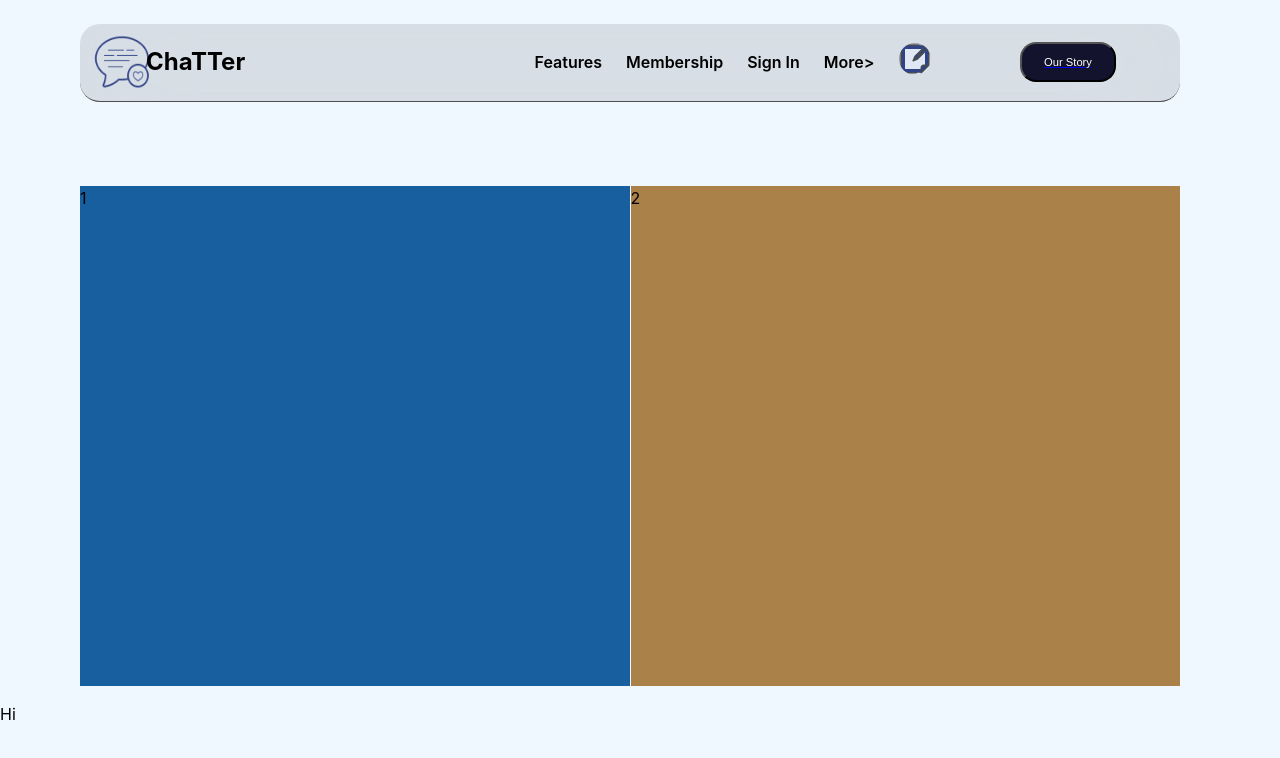
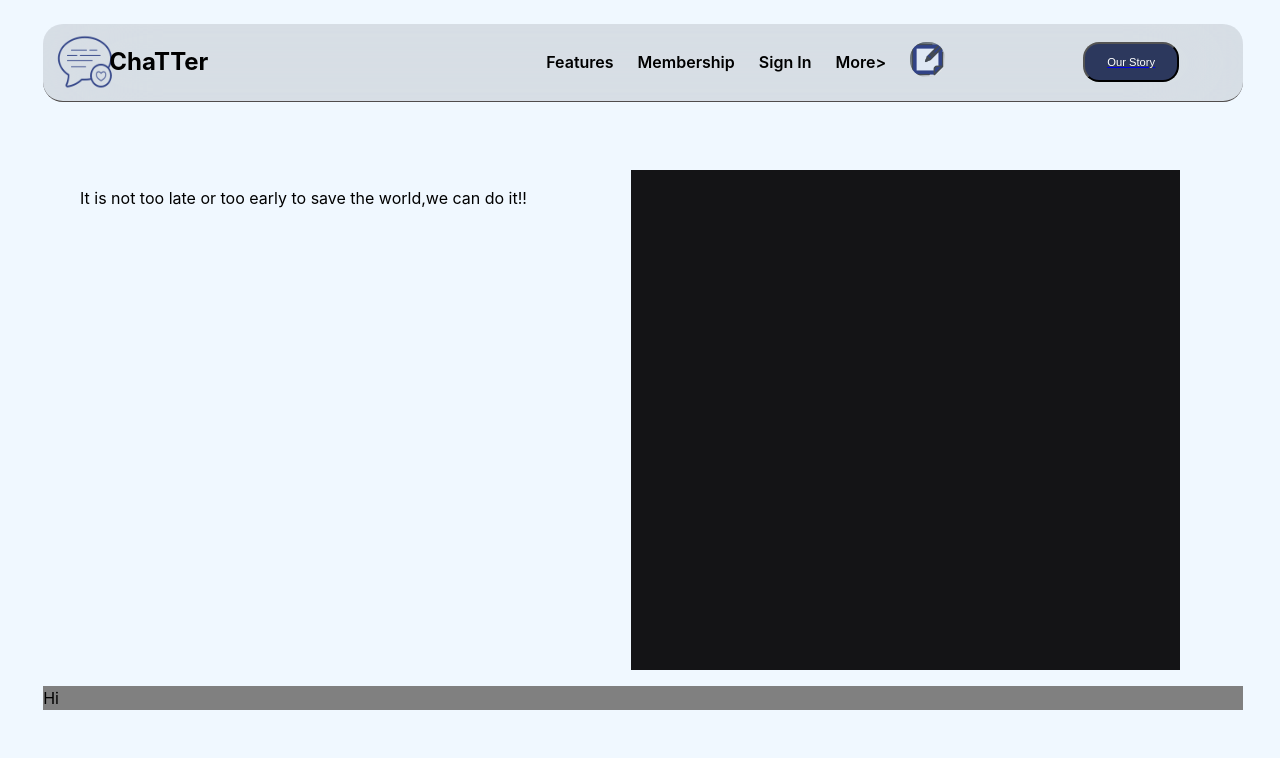
Before and after one commit to Kechi-Kenneth/Chatter-App, a React (Vite) app: page / in a window 1280 px wide. Shown: the top 758 px of the page. Built offline with nearby package versions, Linux system fonts and the light colour scheme.

Commit message:
paragraphs

```diff
--- a/package.json
+++ b/package.json
@@ -12,10 +12,12 @@
   "dependencies": {
     "@types/react-router-dom": "^5.3.3",
     "@types/react-tooltip": "^4.2.4",
+    "@types/styled-components": "^5.1.34",
     "react": "^18.3.1",
     "react-dom": "^18.3.1",
     "react-router-dom": "^6.24.1",
-    "react-tooltip": "^5.27.1"
+    "react-tooltip": "^5.27.1",
+    "styled-components": "^6.1.11"
   },
   "devDependencies": {
     "@types/react": "^18.3.3",
--- a/src/Pages/Welcome/WelcomeBody/WelcomeBody.css
+++ b/src/Pages/Welcome/WelcomeBody/WelcomeBody.css
@@ -5,17 +5,18 @@
   align-items: center;
   justify-content: center;
   max-width: 1100px;
-  margin-top: 8rem;
+  margin-top: 6rem;
   gap: 1px;
 }
 
+
 .right-side {
   height: 500px;
-  width: 550px;
-  background-color: rgb(171, 129, 74);
+  width: 600px;
+  background-color: #141416;
 }
 .left-side {
   height: 500px;
-  width: 550px;
-  background-color: rgb(23, 95, 159);
+  width: 600px;
+  background-color: aliceblue;
 }
--- /dev/null
+++ b/src/Pages/Welcome/WelcomeBody/WelcomeSectionA.tsx
@@ -0,0 +1,30 @@
+import React from 'react'
+import './WelcomeSectionA.css'
+import {useEffect,useState } from 'react'
+
+
+type WelcomeSectionAProps = {
+  paragraphs:string[];
+}
+
+const WelcomeSectionA:React.FC <WelcomeSectionAProps> = ({paragraphs}) => {
+  const [index, setIndex] = useState(0);
+
+  useEffect(() => {
+    const interval = setInterval(() => {
+      setIndex((prevIndex) => (prevIndex +1) % paragraphs.length);
+    },3000);
+
+    return () => clearInterval(interval);
+  }, [paragraphs.length]);
+
+  return (
+    <div className="welcome-section-a">
+      <p className='animated-text'>
+        {paragraphs[index]}
+      </p>
+    </div>
+  )
+}
+
+export default WelcomeSectionA
--- a/src/Pages/Welcome/WelcomeBody/welcomeBody.tsx
+++ b/src/Pages/Welcome/WelcomeBody/welcomeBody.tsx
@@ -1,15 +1,28 @@
 import React from 'react'
 import './WelcomeBody.css'
+import WelcomeSectionA from './WelcomeSectionA';
 
-const welcomeBody = () => {
+const welcomeBody:React.FC = () => {
+  const paragraphs = [
+    "Looking for the Bookworms in your location? WELCOME!!!",
+    "It is not too late or too early to save the world,we can do it!!",
+    "searching for a home like a school,here we are",
+    "its a pattern to be hold",
+    "we create friendship here too ",
+    "nope",
+    "yes",
+  ];
+
   return (
     <section>
       <div className='body'>
-      <div className='left-side'>1</div>
-      <div className="right-side">2</div>
+      <div className='left-side'>
+        <WelcomeSectionA paragraphs={paragraphs} />
+      </div>
+      <div className="right-side"></div>
       </div>
     </section>
   )
 }
 
-export default welcomeBody
+export default welcomeBody;
--- a/src/Pages/Welcome/WelcomeFooter/WelcomeFooter.css
+++ b/src/Pages/Welcome/WelcomeFooter/WelcomeFooter.css
@@ -0,0 +1,5 @@
+.footer {
+  background-color: gray;
+  width: 1200px;
+  margin-left: 2.7rem;
+}
--- a/src/Pages/Welcome/WelcomeFooter/WelcomeFooter.tsx
+++ b/src/Pages/Welcome/WelcomeFooter/WelcomeFooter.tsx
@@ -1,9 +1,10 @@
 import React from 'react'
+import './WelcomeFooter.css'
 
 const WelcomeFooter = () => {
   return (
     <div>
-      <footer>
+      <footer className='footer'>
         <p>Hi</p>
       </footer>
     </div>
--- a/src/Pages/Welcome/WelcomePage.tsx
+++ b/src/Pages/Welcome/WelcomePage.tsx
@@ -18,7 +18,7 @@ const WelcomePage = () => {
       type: "icon",
       item: "Write",
       icon: "icons8-create-post-64.png",
-      className: "dark-mode",
+      className: "create-post",
     },
   ];
 
--- a/src/Pages/Welcome/WelcomePageNavBar.css
+++ b/src/Pages/Welcome/WelcomePageNavBar.css
@@ -5,8 +5,8 @@
   position:fixed ;
   margin-top: 1.5rem;
   z-index: 40;
-  margin-left: 5rem;
-  width: 1100px;
+  margin-left: 2.7rem;
+  width: 1200px;
   border-radius: 20px;
   border-bottom: 0.5px solid  rgb(80, 77, 77);
   backdrop-filter: blur(50px);
@@ -249,7 +249,7 @@
   justify-content: center;
   align-items: center;
   margin-right: 2rem;
- background-color: rgb(19, 19, 46);
+  background-color: rgb(44, 56, 93);
  height: 2.5rem;
  color: white;
  width: 6rem;
```
Also changed, not shown: src/Pages/Welcome/WelcomeBody/WelcomeSectionA.css (added), 1 other file (tests, documents, lock files or other folders).
